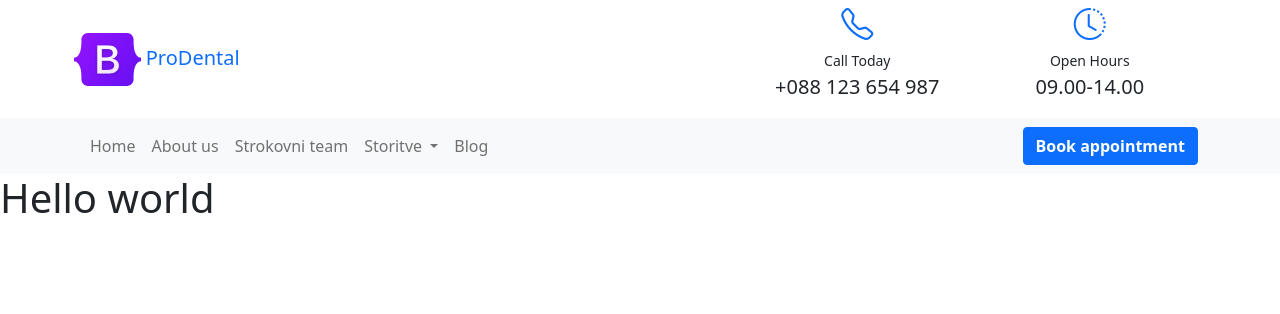
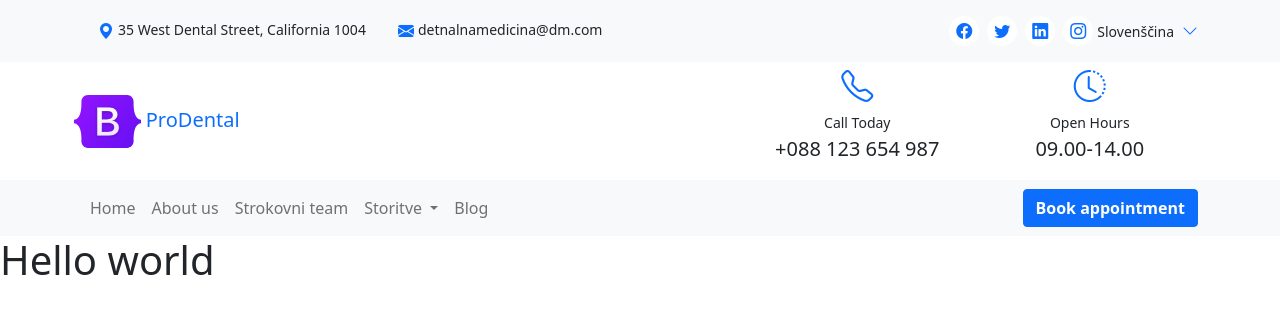
Before and after one commit to Majus1/Dental-medicine-page_template, a website: page index.html in a window 1280 px wide. Drawn offline with nearby package versions, Linux system fonts and the light colour scheme.

Commit message:
Top header added

```diff
--- a/index.html
+++ b/index.html
@@ -15,6 +15,51 @@
 </head>
 
 <body>
+
+    <!-- ::::: Top header navigation ::::: -->
+    <nav class="bg-light" id="top-header">
+        <nav class="container-lg navbar-light bg-light d-flex flex-column flex-lg-row justify-content-between align-items-center py-3">
+
+            <div id="meta-tag-zone" class="d-flex flex-column flex-md-row justify-content-center">
+                <!-- Location-tag -->
+                <nav class="location-tag d-flex flex-row justify-content-center mx-md-3">
+                    <i class="bi bi-geo-alt-fill me-1 text-primary"></i>
+                    <small class="m-0">35 West Dental Street, California 1004</small>
+                </nav>
+                <!-- Location-tag -->
+
+                <!-- Email-tag -->
+                <nav class="email-tag d-flex flex-row justify-content-center mx-md-3">
+                    <i class="bi bi-envelope-fill me-1 text-primary"></i>
+                    <small class="m-0">detnalnamedicina@dm.com</small>
+                </nav>
+                <!-- Email-tag -->
+            </div>
+
+            <!-- Social-badges -->
+            <nav class="social-badges d-flex flex-row justify-content-center">
+                <div class="social-badge">
+                    <i class="bi bi-facebook"></i>
+                </div>
+                <div class="social-badge">
+                    <i class="bi bi-twitter"></i>
+                </div>
+                <div class="social-badge">
+                    <i class="bi bi-linkedin"></i>
+                </div>
+                <div class="social-badge">
+                    <i class="bi bi-instagram"></i>
+                </div>
+                <div class="language-switcher text-section d-flex flex-row justify-content-center align-items-center">
+                    <small class="m-0">Slovenščina</small>
+                    <i class="bi bi-chevron-down ms-2"></i>
+                </div>
+            </nav>
+            <!-- Social-badges -->
+
+        </nav>
+    </nav>
+    <!-- ::::: Top header navigation ::::: -->
 
     <!-- ::::: Middle header navigation ::::: -->
     <nav class="container-lg d-flex justify-content-center align-items-center" id="middle-header">
--- a/scss-&-css/main.scss
+++ b/scss-&-css/main.scss
@@ -1,6 +1,28 @@
 @import "../node_modules/bootstrap/scss/bootstrap.scss";
 
 // LAYOUT
+
+// <!-- ::::: Top header navigation ::::: -->
+.social-badges {
+    .social-badge {
+        display: flex;
+        background-color: white;
+        color: $primary;
+        width: 30px;
+        height: 30px;
+        border-radius: 50%;
+        text-align: center;
+        justify-content: center;
+        align-items: center;
+        margin: 0 4px;
+    }
+    .language-switcher {
+        i {
+            color: $primary;
+        }
+    }
+}
+// <!-- ::::: Top header navigation ::::: -->
 
 // <!-- ::::: Middle header navigation ::::: -->
 #middle-header {
```
Also changed, not shown: scss-&-css/main.css, 1 other file.
